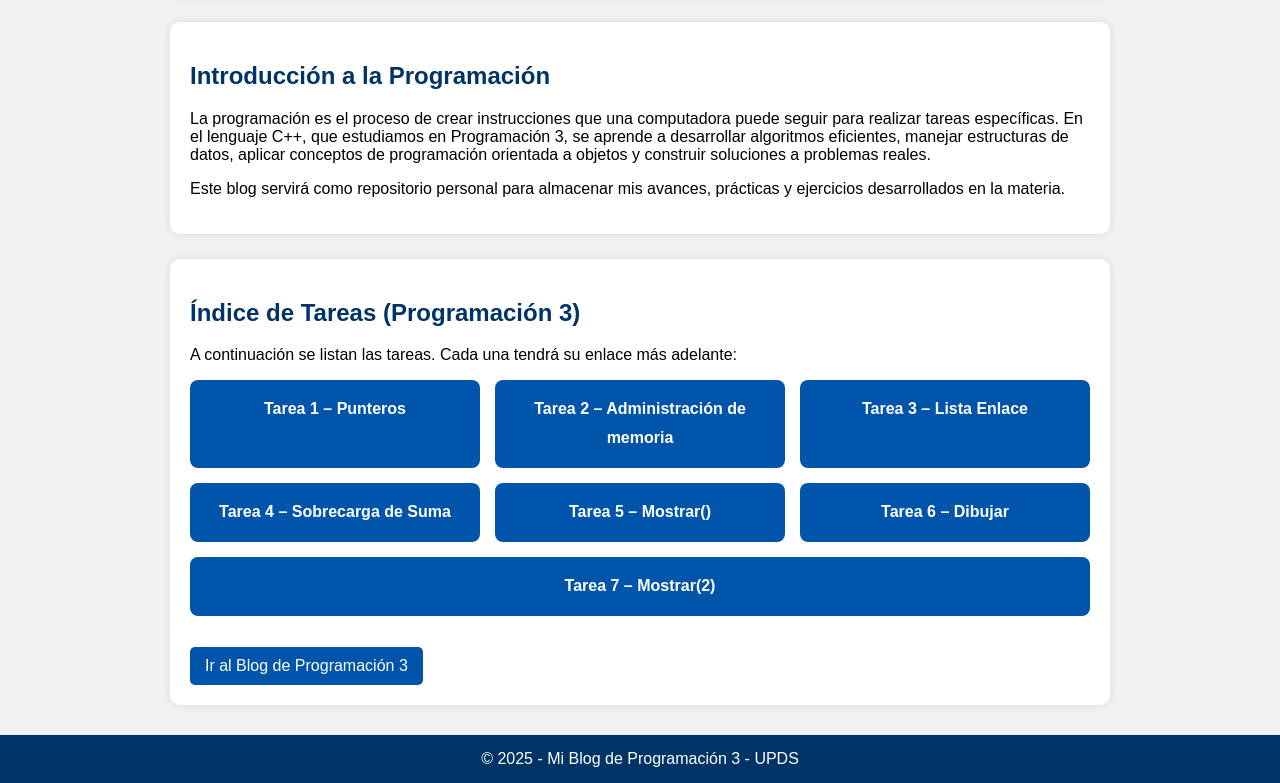
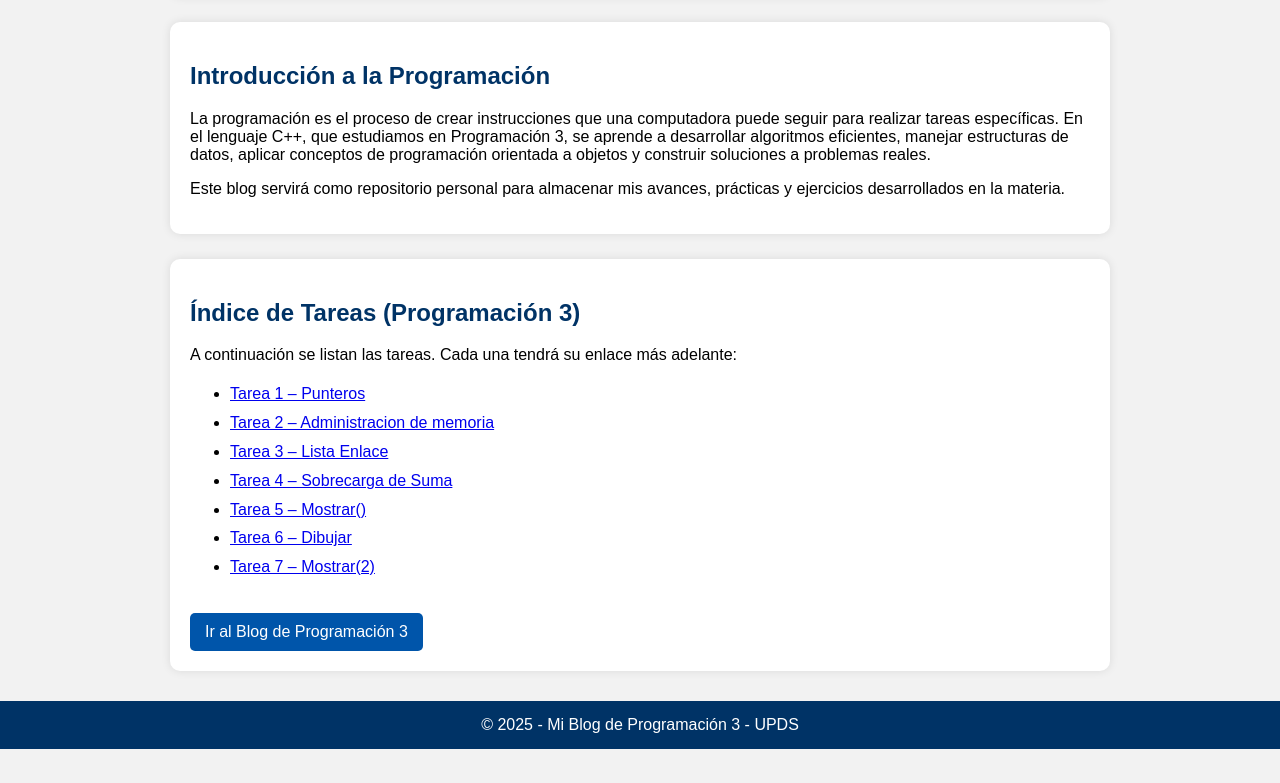
Before and after one commit to AnaMaydana/tareas, a plain HTML site: page index.html in a window 1280 px wide. Shown: the part 401-1184 px from the top of the page. After the commit the page ends 1150 px from the top, so only its background shows below. Drawn offline with Linux system fonts and the light colour scheme.

Commit message:
Update index.html

```diff
--- a/index.html
+++ b/index.html
@@ -1,7 +1,6 @@
 <!DOCTYPE html>
 <html lang="es">
-<head>
-    <meta charset="UTF-8">
+    <head> <meta charset="UTF-8">
         <meta name="viewport" content="width=device-width, initial-scale=1.0">
         <title>Portada - Programación 3 | UPDS</title>
         <style>
@@ -10,34 +9,26 @@
                 margin: 0;
                 background: #f2f2f2;
             }
-
             header {
                 background: #003366;
                 color: white;
                 padding: 40px 20px;
                 text-align: center;
-            opacity: 0;
-            animation: fadeIn 1s forwards;
             }
-
             header h1 {
-            margin: 0;
-            font-size: 40px;
+                margin: 0; font-size: 40px;
             }
-
             nav {
                 background: #002244;
                 padding: 10px;
                 text-align: center;
             }
-
             nav a {
                 color: #ffffff;
                 margin: 0 15px;
                 text-decoration: none;
                 font-weight: bold;
             }
-
             .container {
                 width: 90%;
                 max-width: 900px;
@@ -47,47 +38,13 @@
                 margin-top: 25px;
                 border-radius: 10px;
                 box-shadow: 0 0 10px rgba(0,0,0,0.1);
-            opacity: 0;
-            transform: translateY(20px);
-            animation: fadeInUp 1s forwards;
             }
-
             h2 {
                 color: #003366;
-            opacity: 0;
-            animation: fadeIn 1s forwards;
             }
-
             ul {
                 line-height: 1.8em;
-            display: flex;
-            flex-wrap: wrap;
-            gap: 15px;
-            padding: 0;
-            list-style: none;
             }
-
-        .task-card {
-            background: #0055aa;
-            color: white;
-            padding: 15px;
-            border-radius: 8px;
-            flex: 1 1 calc(30% - 10px);
-            text-align: center;
-            transition: transform 0.3s, box-shadow 0.3s;
-        }
-
-        .task-card a {
-            color: white;
-            text-decoration: none;
-            font-weight: bold;
-        }
-
-        .task-card:hover {
-            transform: translateY(-5px);
-            box-shadow: 0 5px 15px rgba(0,0,0,0.2);
-        }
-
             footer {
                 background: #003366;
                 color: white;
@@ -95,7 +52,6 @@
                 padding: 15px;
                 margin-top: 30px;
             }
-
             .btn {
                 display: inline-block;
                 padding: 10px 15px;
@@ -105,78 +61,45 @@
                 text-decoration: none;
                 margin-top: 15px;
             }
-
             .btn:hover {
                 background: #003f7f;
-        }
-
-        /* Animaciones */
-        @keyframes fadeIn {
-            to { opacity: 1; }
-        }
-
-        @keyframes fadeInUp {
-            to { opacity: 1; transform: translateY(0); }
             }
         </style>
     </head>
     <body>
-
-<header>
-    <h1>Programación 3</h1>
+        <header> <h1>Programación 3</h1>
             <p>Universidad Privada Domingo Savio (UPDS)</p>
         </header>
-
-<nav>
-    <a href="#sobre-mi">Sobre mí</a>
+        <nav> <a href="#sobre-mi">Sobre mí</a>
             <a href="#intro">Introducción</a>
             <a href="#tareas">Mis Tareas</a>
         </nav>
-
         <div class="container" id="sobre-mi">
             <h2>Sobre mí</h2>
-    <p>
-        Hola, mi nombre es <strong>Ana Maribel Maydana Espejo</strong>.
-        Soy estudiante de la materia <strong>Programación 3</strong> en la UPDS y este sitio
-        servirá como un índice donde organizaré mis tareas, prácticas y ejercicios de C++
-        desarrollados durante el semestre.
-    </p>
+            <p> Hola, mi nombre es <strong>Ana Maribel Maydana Espejo</strong>. Soy estudiante de la materia <strong>Programación 3</strong> en la UPDS y este sitio servirá como un
+                índice donde organizaré mis tareas, prácticas y ejercicios de C++ desarrollados durante el semestre. </p>
         </div>
-
         <div class="container" id="intro">
             <h2>Introducción a la Programación</h2>
-    <p>
-        La programación es el proceso de crear instrucciones que una computadora puede seguir
-        para realizar tareas específicas. En el lenguaje C++, que estudiamos en Programación 3,
-        se aprende a desarrollar algoritmos eficientes, manejar estructuras de datos, aplicar
-        conceptos de programación orientada a objetos y construir soluciones a problemas reales.
-    </p>
-    <p>
-        Este blog servirá como repositorio personal para almacenar mis avances, prácticas y
-        ejercicios desarrollados en la materia.
-    </p>
+            <p> La programación es el proceso de crear instrucciones que una computadora puede seguir para realizar tareas específicas.
+                En el lenguaje C++, que estudiamos en Programación 3, se aprende a desarrollar algoritmos eficientes, manejar estructuras de datos, aplicar conceptos de programación
+                orientada a objetos y construir soluciones a problemas reales. </p> <p> Este blog servirá como repositorio personal para almacenar mis avances, prácticas y ejercicios
+                    desarrollados en la materia. </p>
         </div>
-
         <div class="container" id="tareas">
             <h2>Índice de Tareas (Programación 3)</h2>
             <p>A continuación se listan las tareas. Cada una tendrá su enlace más adelante:</p>
-
-    <ul>
-        <li class="task-card"><a href="https://github.com/AnaMaydana/programacion3/blob/main/puntero.cpp" target="_blank">Tarea 1 – Punteros</a></li>
-        <li class="task-card"><a href="https://github.com/AnaMaydana/programacion3/blob/main/administracionmemoria.cpp" target="_blank">Tarea 2 – Administración de memoria</a></li>
-        <li class="task-card"><a href="https://github.com/AnaMaydana/programacion3/blob/main/listaenlace.cpp" target="_blank">Tarea 3 – Lista Enlace</a></li>
-        <li class="task-card"><a href="https://github.com/AnaMaydana/programacion3/blob/main/sobrecargasuma.cpp" target="_blank">Tarea 4 – Sobrecarga de Suma</a></li>
-        <li class="task-card"><a href="https://github.com/AnaMaydana/programacion3/blob/main/mostrar().cpp" target="_blank">Tarea 5 – Mostrar()</a></li>
-        <li class="task-card"><a href="https://github.com/AnaMaydana/programacion3/blob/main/dibujar.cpp" target="_blank">Tarea 6 – Dibujar</a></li>
-        <li class="task-card"><a href="https://github.com/AnaMaydana/programacion3/blob/main/mostrar(2).cpp" target="_blank">Tarea 7 – Mostrar(2)</a></li>
+            <ul> <li><a href="https://github.com/AnaMaydana/programacion3/blob/main/puntero.cpp" target="_blank" >Tarea 1 – Punteros </a></li>
+                <li><a href="https://github.com/AnaMaydana/programacion3/blob/main/administracionmemoria.cpp" target="_blank">Tarea 2 – Administracion de memoria</a></li>
+                <li><a href="https://github.com/AnaMaydana/programacion3/blob/main/listaenlace.cpp" target="_blank" >Tarea 3 – Lista Enlace</a></li>
+                <li><a href="https://github.com/AnaMaydana/programacion3/blob/main/sobrecargasuma.cpp" target="_blank">Tarea 4 – Sobrecarga de Suma</a></li>
+                <li><a href="https://github.com/AnaMaydana/programacion3/blob/main/mostrar().cpp"target="_blank">Tarea 5 – Mostrar()</a></li>
+                <li><a href="https://github.com/AnaMaydana/programacion3/blob/main/dibujar.cpp "target="_blank">Tarea 6 – Dibujar</a></li>
+                <li><a href="https://github.com/AnaMaydana/programacion3/blob/main/mostrar(2).cpp "target="_blank">Tarea 7 – Mostrar(2)</a></li>
             </ul>
-
             <a href="#" class="btn">Ir al Blog de Programación 3</a>
         </div>
-
-<footer>
-    © 2025 - Mi Blog de Programación 3 - UPDS
-</footer>
+        <footer> © 2025 - Mi Blog de Programación 3 - UPDS </footer>
 
 </body>
 </html>
```
Lines whose indentation alone changed are shown as unchanged.
